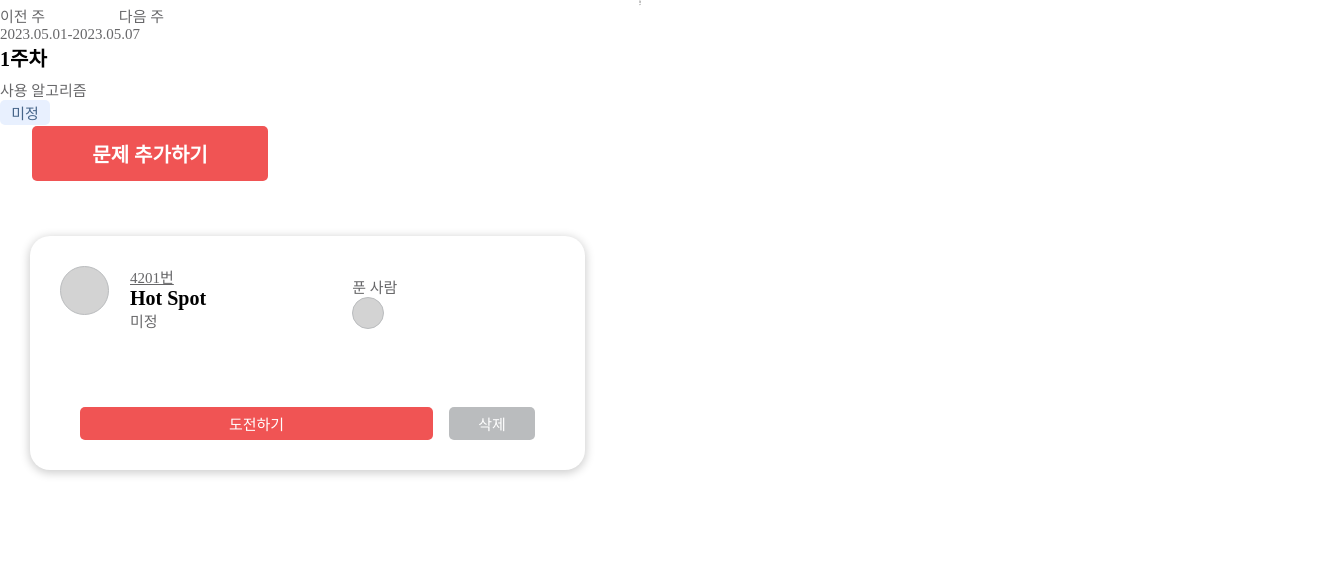
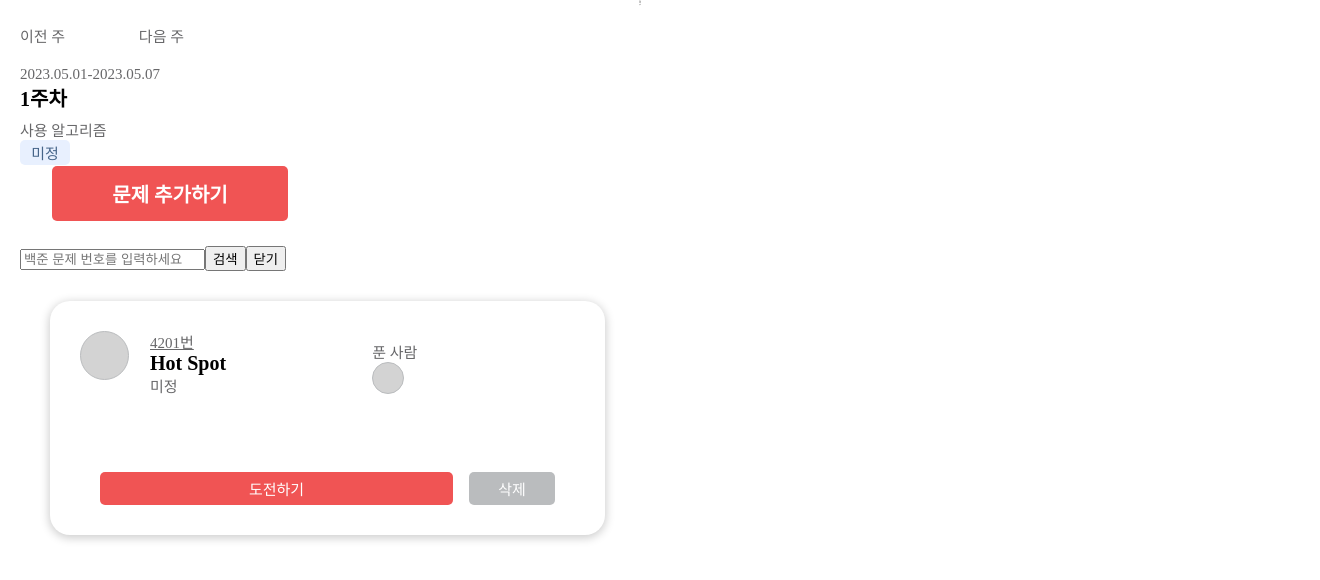
Before and after one commit to chxxrin/client, a React (Create React App) app: page /exam in a window 1280 px wide. Both pictures are taken after a click on the button "문제 추가하기". Shown: the top 580 px of the page, 1320 px wide, since content can reach past the window. Built offline with nearby package versions, Linux system fonts and the light colour scheme; a web font is replaced by a local one.

Commit message:
:lipstick:install react-icons

```diff
--- a/package.json
+++ b/package.json
@@ -6,8 +6,10 @@
     "@testing-library/jest-dom": "^5.16.5",
     "@testing-library/react": "^13.4.0",
     "@testing-library/user-event": "^13.5.0",
+    "axios": "^1.4.0",
     "react": "^18.2.0",
     "react-dom": "^18.2.0",
+    "react-icons": "^4.10.1",
     "react-query": "^3.39.3",
     "react-router-dom": "^6.14.1",
     "react-scripts": "5.0.1",
--- a/src/@pages/exam/ProblemAddButton.js
+++ b/src/@pages/exam/ProblemAddButton.js
@@ -1,9 +1,63 @@
-import React from 'react';
+import React, { useState } from 'react';
 import styled from 'styled-components';
+import axios from 'axios';
+
 const ProblemAddButton = () => {
+  const [showModal, setShowModal] = useState(false);
+  const [searchValue, setSearchValue] = useState('');
+  const [problemDetails, setProblemDetails] = useState(null);
+
+  const handleButtonClick = () => {
+    setShowModal(true);
+  };
+
+  const handleModalClose = () => {
+    setShowModal(false);
+    setSearchValue('');
+    setProblemDetails(null);
+  };
+
+  const handleSearch = async () => {
+    try {
+      const response = await axios.get(
+        // `https://api.example.com/problems/${searchValue}`
+        `https://solvedac.github.io/unofficial-documentation/${searchValue}.json`
+      );
+      const data = response.data;
+      setProblemDetails(data);
+    } catch (error) {
+      console.error('Error fetching problem details:', error);
+      // Handle error or show an error message to the user
+    }
+  };
+
   return (
     <div>
-      <AddButton>문제 추가하기</AddButton>
+      <AddButton onClick={handleButtonClick}>문제 추가하기</AddButton>
+      {showModal && (
+        <Modal>
+          <ModalContent>
+            <SearchInput
+              type="text"
+              placeholder="백준 문제 번호를 입력하세요"
+              value={searchValue}
+              onChange={(e) => setSearchValue(e.target.value)}
+            />
+            <SearchButton onClick={handleSearch}>검색</SearchButton>
+            {problemDetails && (
+              <ProblemDetails>
+                패치됐당
+                {/* Display the problem details fetched from the API */}
+                <ProblemNumber>{problemDetails.number}</ProblemNumber>
+                <ProblemTitle>{problemDetails.title}</ProblemTitle>
+                <ProblemTag>{problemDetails.tag}</ProblemTag>
+                {/* Add other problem details you want to display */}
+              </ProblemDetails>
+            )}
+            <CloseButton onClick={handleModalClose}>닫기</CloseButton>
+          </ModalContent>
+        </Modal>
+      )}
     </div>
   );
 };
@@ -28,3 +82,39 @@ const AddButton = styled.button`
   margin-top: 25px;
   margin-bottom: 25px;
 `;
+
+const Modal = styled.div`
+  /* Your modal styles... */
+`;
+
+const ModalContent = styled.div`
+  /* Your modal content styles... */
+`;
+
+const SearchInput = styled.input`
+  /* Your search input styles... */
+`;
+
+const SearchButton = styled.button`
+  /* Your search button styles... */
+`;
+
+const ProblemDetails = styled.div`
+  /* Your problem details styles... */
+`;
+
+const ProblemNumber = styled.div`
+  /* Your problem number styles... */
+`;
+
+const ProblemTitle = styled.div`
+  /* Your problem title styles... */
+`;
+
+const ProblemTag = styled.div`
+  /* Your problem tag styles... */
+`;
+
+const CloseButton = styled.button`
+  /* Your close button styles... */
+`;
--- a/src/@pages/exam/Weekend.js
+++ b/src/@pages/exam/Weekend.js
@@ -1,11 +1,30 @@
+import React from 'react';
 import styled from 'styled-components';
+import { useNavigate } from 'react-router-dom'; // Import useNavigate
 
 const Weekend = () => {
+  const navigate = useNavigate(); // Initialize useNavigate
+
+  const handlePreviousWeekClick = () => {
+    // Navigate to the previous week page
+    // You can define the path for the previous week page here
+    navigate('/previous-week');
+  };
+
+  const handleNextWeekClick = () => {
+    // Navigate to the next week page
+    // You can define the path for the next week page here
+    navigate('/next-week');
+  };
   return (
     <>
       <WeekendBar>
-        <WeekendBarButton>이전 주</WeekendBarButton>
-        <WeekendBarButton>다음 주</WeekendBarButton>
+        <WeekendBarButton onClick={handlePreviousWeekClick}>
+          이전 주
+        </WeekendBarButton>
+        <WeekendBarButton onClick={handleNextWeekClick}>
+          다음 주
+        </WeekendBarButton>
       </WeekendBar>
       <WeekendBox>
         <WeekendDate>2023.05.01-2023.05.07</WeekendDate>
@@ -26,6 +45,7 @@ const WeekendBar = styled.div`
   display: flex;
   justify-content: space-between;
   align-items: center;
+  padding-bottom: 20px;
 `;
 
 const WeekendBarButton = styled.div`
--- a/src/@pages/exam/exam.js
+++ b/src/@pages/exam/exam.js
@@ -7,11 +7,19 @@ import Card from './Card';
 const Exam = () => {
   return (
     <>
-      <Weekend />
-      <ProblemAddButton />
-      <Card />
+      <MainContainer>
+        <Weekend />
+        <ProblemAddButton />
+        <Card />
+      </MainContainer>
     </>
   );
 };
 
 export default Exam;
+
+const MainContainer = styled.div`
+  width: 100%;
+  height: 100%;
+  padding: 20px;
+`;
```
Also changed, not shown: 1 other file (tests, documents, lock files or other folders).
